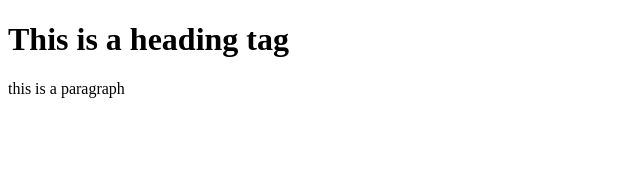
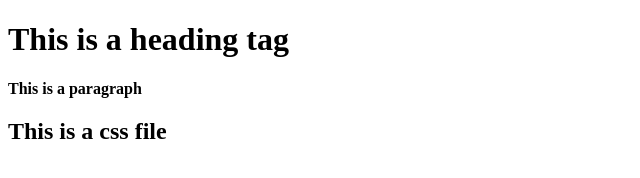
Before and after one commit to mohdshubair313/my-page, a plain HTML site: page index.html in a window 1280 px wide. Shown: the whole page, without its empty margins (0-640 px from the left). Drawn offline with Linux system fonts and the light colour scheme.

Commit message:
This is new edition

```diff
--- a/index.html
+++ b/index.html
@@ -7,6 +7,9 @@
 </head>
 <body>
     <h1> This is a heading tag</h1>
-    <p>this is a paragraph</p>
+    <p><b>This is a paragraph</b></p>
+    <h2>This is a css file</h2>
+    <a href="style.css"></a>
+
 </body>
 </html>
```
